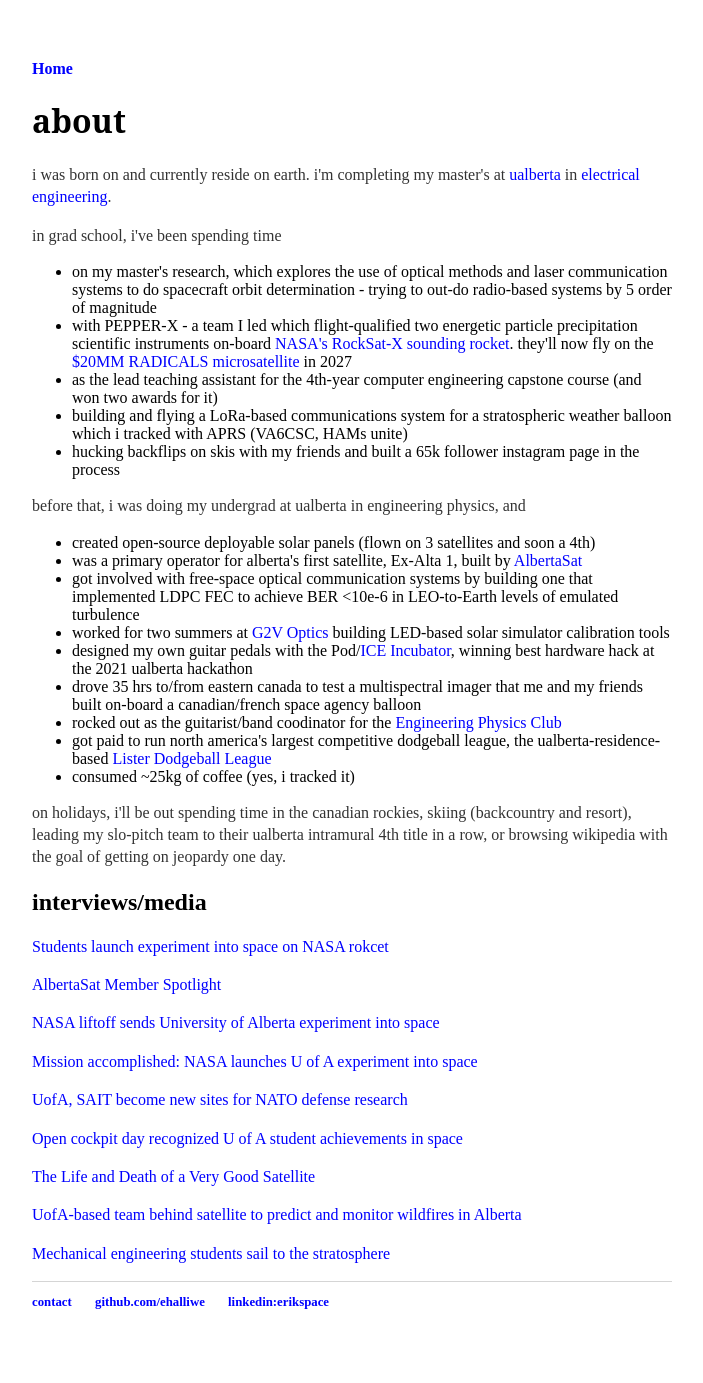
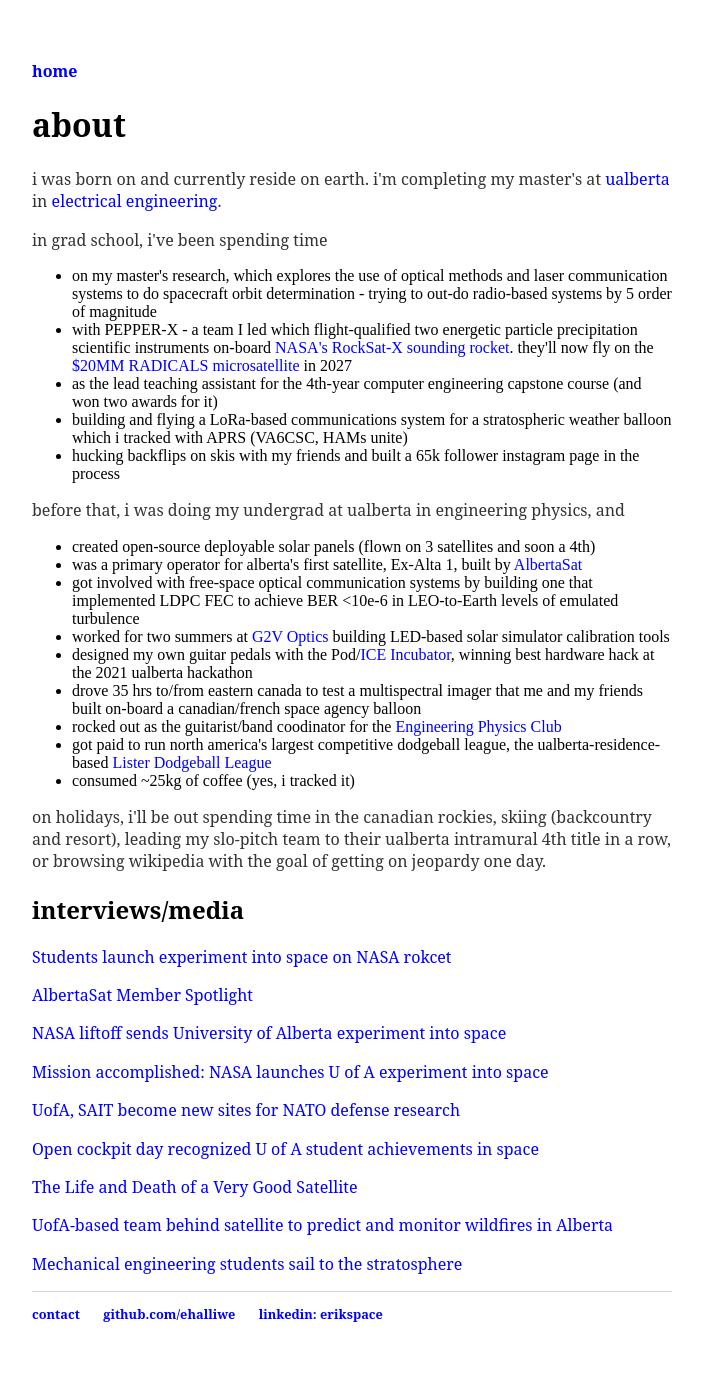
Before and after one commit to ehalliwe/ehalliwe.github.io, a Jekyll site: the page built from index.html, in a window 1280 px wide. Shown: the whole page, without its empty margins (288-991 px from the left). Built offline with Jekyll 4.4.1, drawn with Linux system fonts in a browser that asks for light colours.

Commit message:
formatting

```diff
--- a/_layouts/default.html
+++ b/_layouts/default.html
@@ -10,7 +10,7 @@
 		<body>
 			<nav>
 	    		<ul>
-	        		<li><a href="/">Home</a></li>
+	        		<li><a href="/">home</a></li>
 	        		<!--
 	        		<li><a href="/cv">CV</a></li>
 	        		-->
@@ -25,7 +25,7 @@
 	    		<ul>
 	        		<li><a href="mailto:ehalliwe@ualberta.ca">contact</a></li>
 	        		<li><a href="https://github.com/ehalliwe">github.com/ehalliwe</a></li>
-				<li><a href="https://linkedin.com/in/erikspace">linkedin:erikspace</a></li>
+				<li><a href="https://linkedin.com/in/erikspace">linkedin: erikspace</a></li>
 				</ul>
 			</footer>
 		</body>
--- a/css/main.css
+++ b/css/main.css
@@ -6,7 +6,7 @@ body {
     */
 }
 nav ul, footer ul {
-    font-family:'Sans-Serif';
+    font-family:'Serif';
     padding: 0px;
     list-style: none;
     font-weight: bold;
@@ -28,13 +28,13 @@ h1 {
 }
 h2 {
     font-size: 1.5em;
-    font-family:'Sans-Serif';
+    font-family:'Serif';
 }
 p {
     font-size: 1em;
     line-height: 1.4em;
     color: #333;
-    font-family:'Sans-Serif';
+    font-family:'Serif';
 }
 footer {
     border-top: 1px solid #d5d5d5;
--- a/index.html
+++ b/index.html
@@ -1,6 +1,6 @@
 ---
 layout: default
-title: Erik Halliwell
+title: erik f. halliwell
 ---
 <div class="blurb">
 	<h1>about</h1>
```
